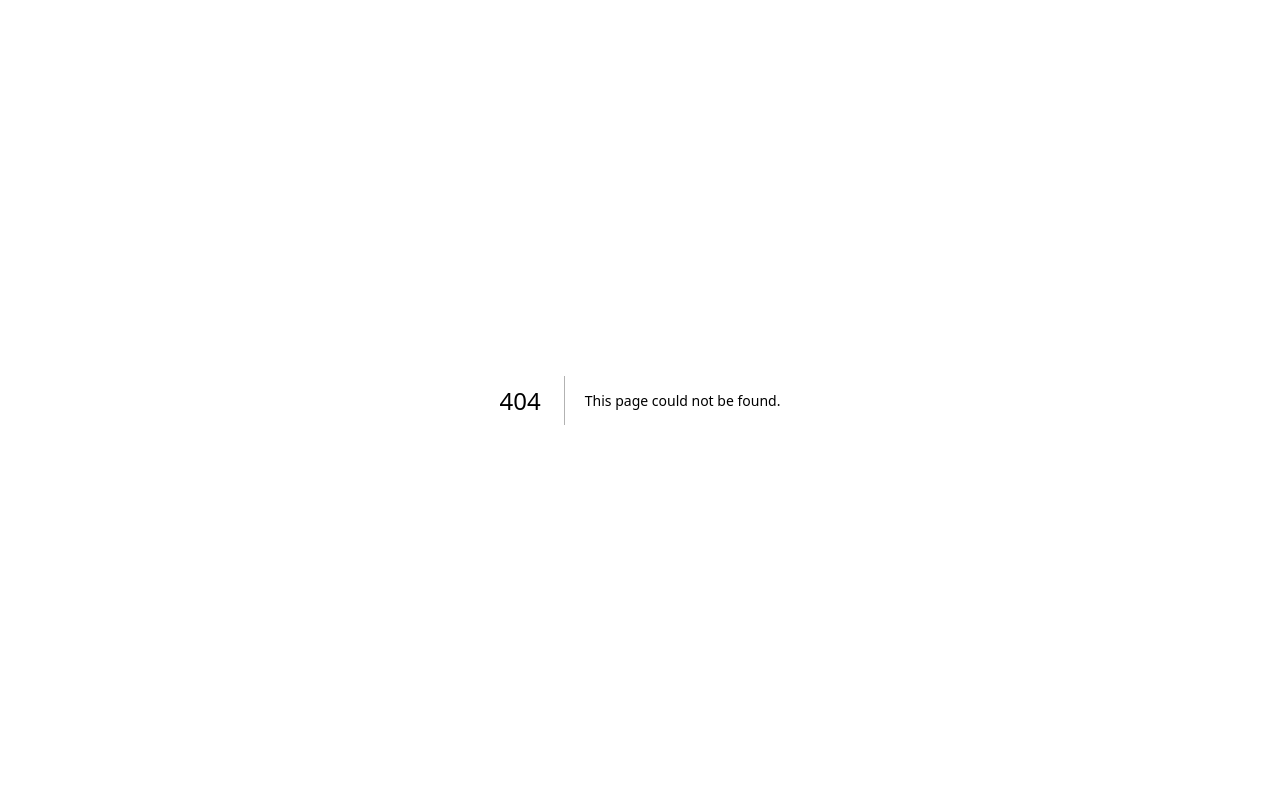
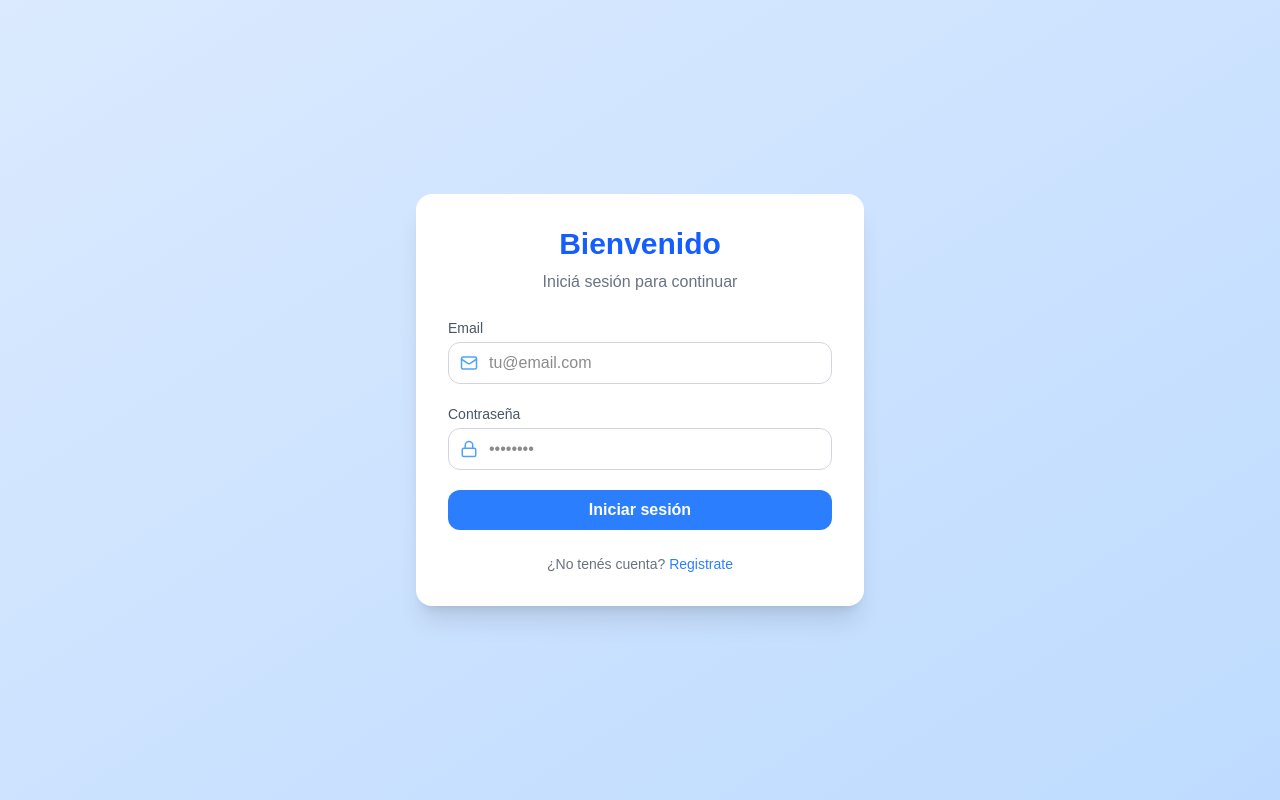
Before and after one commit to Milialvarez/todo-frontend, a Next.js app: page /login in a window 1280 px wide. Before the commit this address had no page. Built offline with nearby package versions, Linux system fonts and the light colour scheme.

Commit message:
add dependencies for icons and add the login page

```diff
--- /dev/null
+++ b/app/login/page.tsx
@@ -0,0 +1,66 @@
+"use client";
+import { useState } from "react";
+import { Mail, Lock } from "lucide-react";
+
+export default function LoginPage() {
+  const [email, setEmail] = useState("");
+  const [password, setPassword] = useState("");
+
+  const handleSubmit = (e: React.FormEvent) => {
+    e.preventDefault();
+    // TODO: conectar con backend FastAPI
+    console.log({ email, password });
+  };
+
+  return (
+    <div className="min-h-screen flex items-center justify-center bg-gradient-to-br from-blue-100 to-blue-200">
+      <div className="w-full max-w-md bg-white rounded-2xl shadow-xl p-8">
+        <h1 className="text-3xl font-bold text-center text-blue-600 mb-2">Bienvenido</h1>
+        <p className="text-center text-gray-500 mb-6">Iniciá sesión para continuar</p>
+
+        <form onSubmit={handleSubmit} className="space-y-5">
+          <div>
+            <label className="block text-sm font-medium text-gray-600 mb-1">Email</label>
+            <div className="relative">
+              <Mail className="absolute left-3 top-1/2 -translate-y-1/2 text-blue-400" size={18} />
+              <input
+                type="email"
+                required
+                value={email}
+                onChange={(e) => setEmail(e.target.value)}
+                placeholder="tu@email.com"
+                className="w-full pl-10 pr-4 py-2 border border-gray-300 rounded-xl focus:outline-none focus:ring-2 focus:ring-blue-400"
+              />
+            </div>
+          </div>
+
+          <div>
+            <label className="block text-sm font-medium text-gray-600 mb-1">Contraseña</label>
+            <div className="relative">
+              <Lock className="absolute left-3 top-1/2 -translate-y-1/2 text-blue-400" size={18} />
+              <input
+                type="password"
+                required
+                value={password}
+                onChange={(e) => setPassword(e.target.value)}
+                placeholder="••••••••"
+                className="w-full pl-10 pr-4 py-2 border border-gray-300 rounded-xl focus:outline-none focus:ring-2 focus:ring-blue-400"
+              />
+            </div>
+          </div>
+
+          <button
+            type="submit"
+            className="w-full bg-blue-500 hover:bg-blue-600 text-white font-semibold py-2 rounded-xl transition"
+          >
+            Iniciar sesión
+          </button>
+        </form>
+
+        <div className="mt-6 text-center text-sm text-gray-500">
+          ¿No tenés cuenta? <span className="text-blue-500 cursor-pointer hover:underline">Registrate</span>
+        </div>
+      </div>
+    </div>
+  );
+}
--- a/package.json
+++ b/package.json
@@ -9,6 +9,7 @@
     "lint": "eslint"
   },
   "dependencies": {
+    "lucide-react": "^0.561.0",
     "next": "16.0.10",
     "react": "19.2.1",
     "react-dom": "19.2.1"
```
Also changed, not shown: 1 other file (tests, documents, lock files or other folders).
